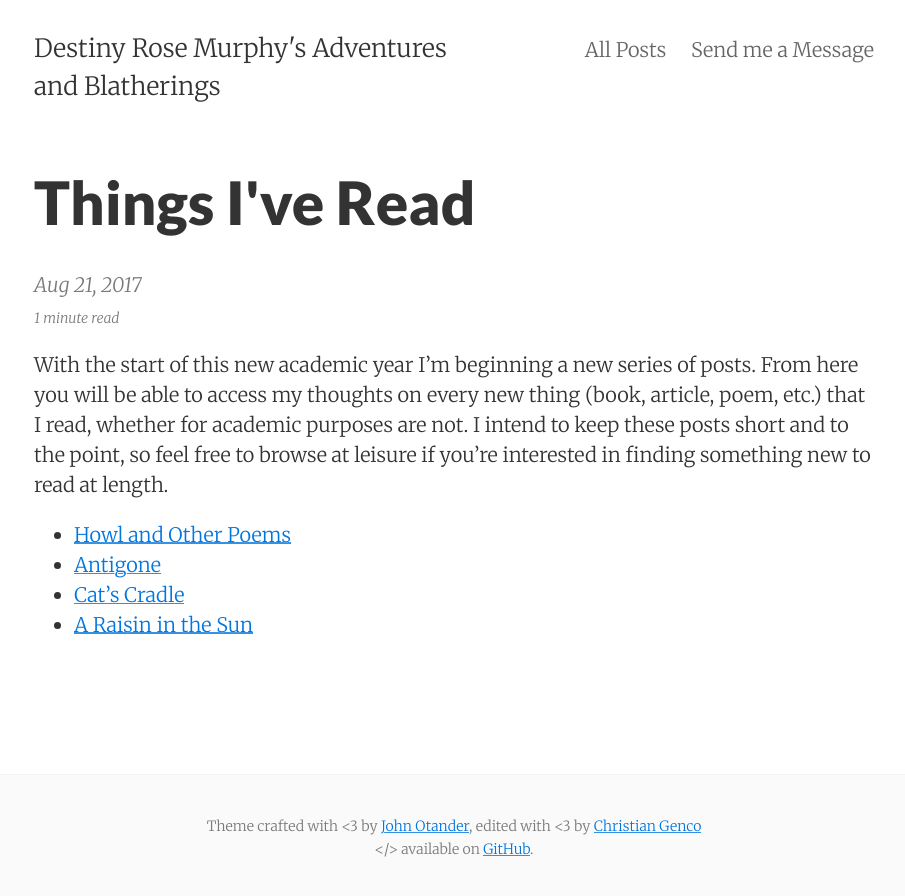
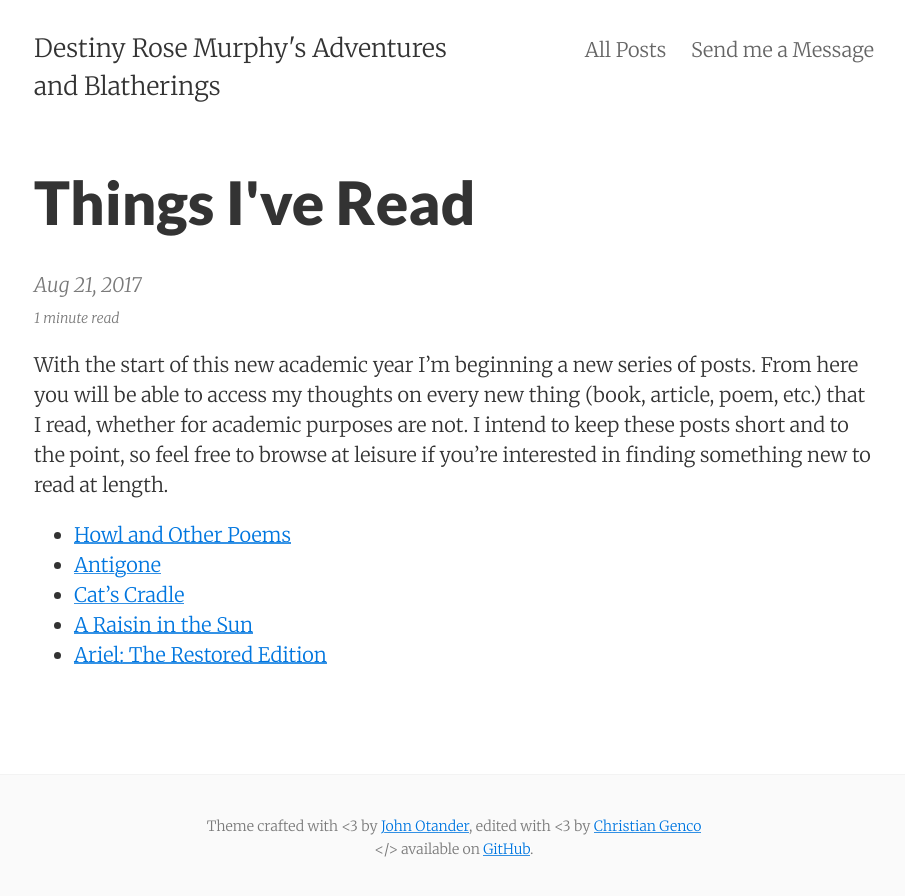
Before and after one commit to DestinyRoseMurphy/DestinyRoseMurphy.github.io, a Jekyll site: the page built from _posts/2017-08-21-Things-I've-Read.md, in a window 1280 px wide. Shown: the top 896 px of the page, without its empty margins (186-1091 px from the left). Built offline with Jekyll 4.4.1, drawn with Linux system fonts in a browser that asks for light colours.

Commit message:
Fixed Ariel post

```diff
--- a/_posts/2017-08-21-Things-I've-Read.md
+++ b/_posts/2017-08-21-Things-I've-Read.md
@@ -11,3 +11,4 @@ With the start of this new academic year I'm beginning a new series of posts. Fr
 * [Antigone](/details/2017-08-28-Antigone)
 * [Cat's Cradle](/details/2017-09-10-Cats-Cradle)
 * [A Raisin in the Sun](/details/2017-08-28-A-Raisin-in-the-Sun)
+* [Ariel: The Restored Edition](/details-2017-09-25-Ariel-The-Restored-Edition)
```
